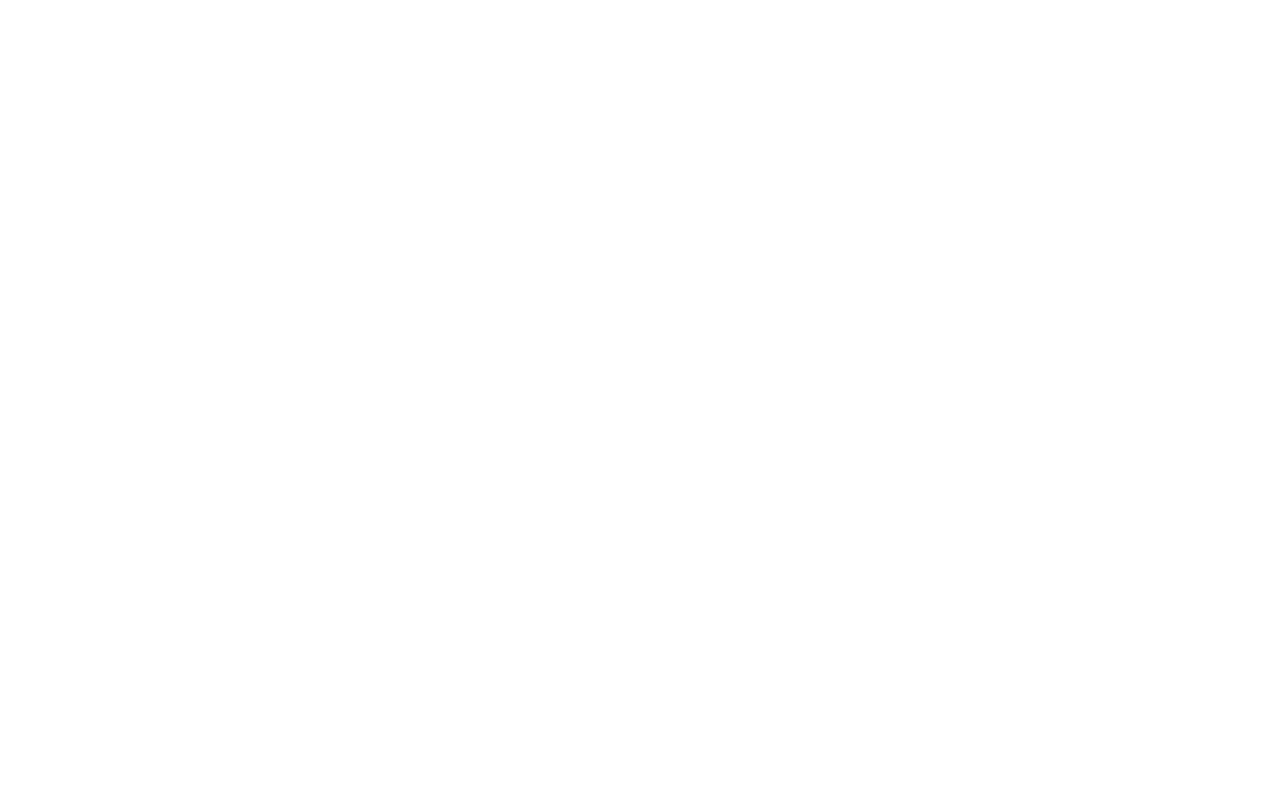
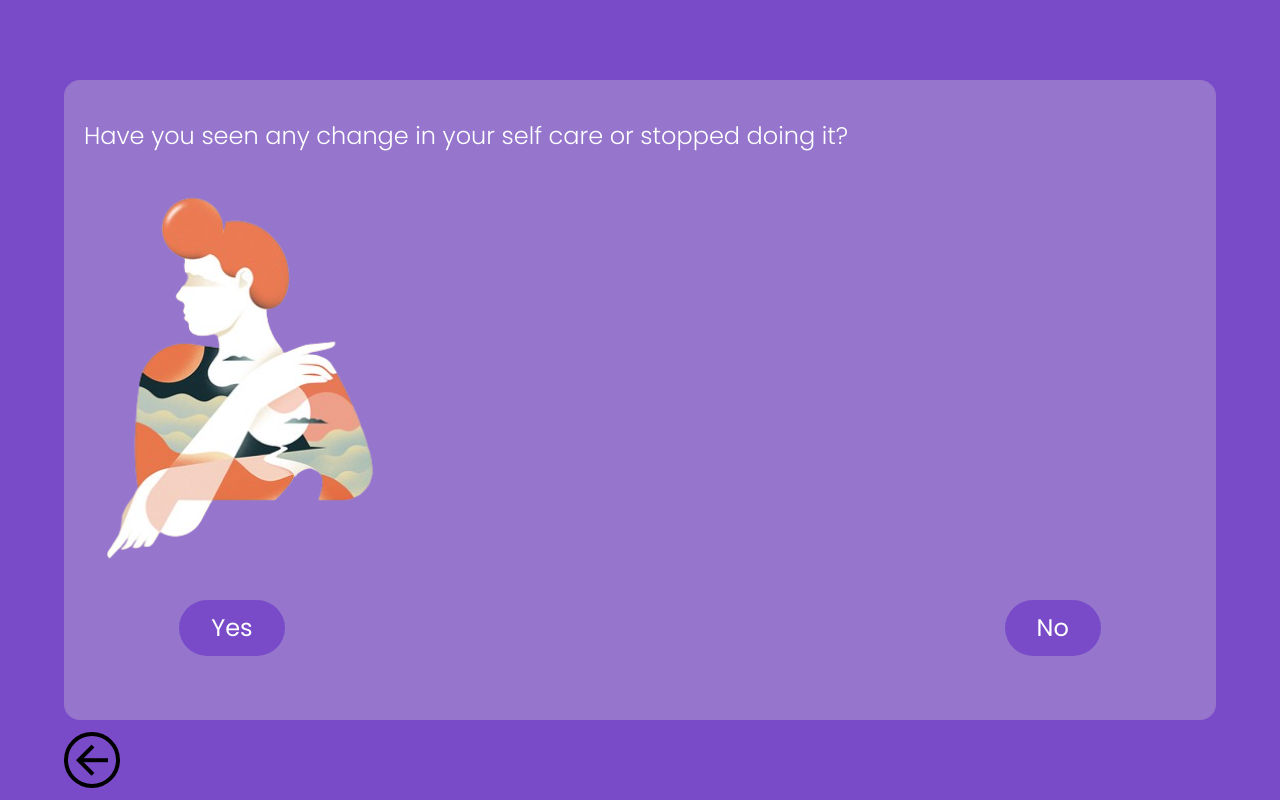
Before and after one commit to itsmechaithanya/CalmPulse, a React (Vite) app: page /questions in a window 1280 px wide. Built offline with nearby package versions, Linux system fonts and the light colour scheme.

Commit message:
first commit

```diff
--- a/src/App.jsx
+++ b/src/App.jsx
@@ -6,6 +6,7 @@
 import Details from './Components/Details';
 import Home from './Components/Home';
 import Questions from './Components/Questions'
+import selfCareImage from './assets/iPhone 15/selfcare-removebg-preview 1.png';
 
 function App() {
   const [data, setData] = useState([{
@@ -18,7 +19,10 @@
   }]);
 
   const [questionData, setQuestionData] = useState([{
-    question: 'How long have you been working as a software engineer?',
+    question: 'Have you seen any change in your self care or stopped doing it?',
+    imgs: selfCareImage,
+    Yes:false,
+    No:false,
   }]);
 
   return (
@@ -28,12 +32,18 @@
         <Route path="/signup" element={<SignUp />} />
         <Route path="/login" element={<LoginPage />} />
         <Route path="/details" element={<Details />} />
-        <Route path="/questions" element={<Questions />} />
         <Route
           path="/home"
           element={
             data.map((item, index) => (
               <Home key={index} name={item.name} />
+            ))
+          }
+        />
+        <Route path="/questions"
+          element={
+            questionData.map((items, index) => (
+              <Questions key={index} question={items.question} img={items.imgs} Yes={items.Yes} No={items.No} />
             ))
           }
         />
--- a/src/Components/Questions.jsx
+++ b/src/Components/Questions.jsx
@@ -1,9 +1,22 @@
 import React from 'react'
 
-function Questions() {
+
+function Questions({question,img,Yes,No}) {
   return (
-    <div>
-
+    <div className=' h-screen w-screen bg-[#7A4BC8] overflow-hidden'>
+      <div className='flex flex-col items-center justify-center mt-[10vh]'>
+      <div className='h-[80vh] w-[90vw] bg-[#9676cd] rounded-2xl'>
+      <h1 className='pt-[5vh] px-5 text-white text-2xl font-light'>{question}</h1>
+      <img className='pt-[5vh]' src={img} alt="" />
+        <div className='flex justify-between pt-[5vh] px-[9vw]'>
+          <button onClick={()=>{}} className={`${Yes ? "bg-red-300" : "bg-[#7A4BC8]" } px-8 py-3 rounded-full text-white text-2xl`}>Yes</button>
+          <button onClick={()=>{}} className={`${No ? "bg-red-300" : "bg-[#7A4BC8]" } px-8 py-3 rounded-full text-white text-2xl`}>No</button>
+        </div>
+      </div>
+      </div>
+      <div className=' flex pt-[2vh] pl-[5vw]'>
+        <button><i class=" border-4 border-black rounded-full text-5xl ri-arrow-left-line"></i></button>
+      </div>
     </div>
   )
 }
```
Also changed, not shown: src/assets/iPhone 15/selfcare-removebg-preview 1.png (added).
